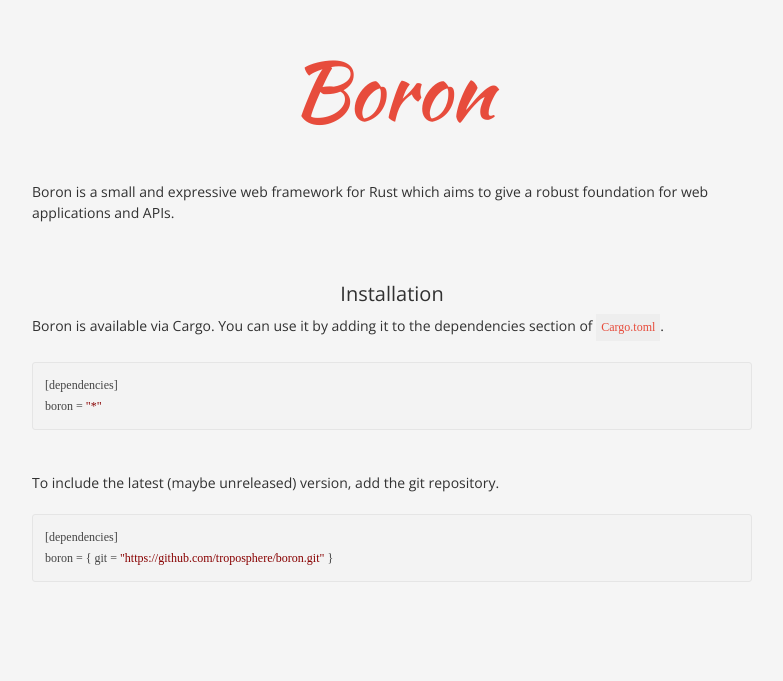
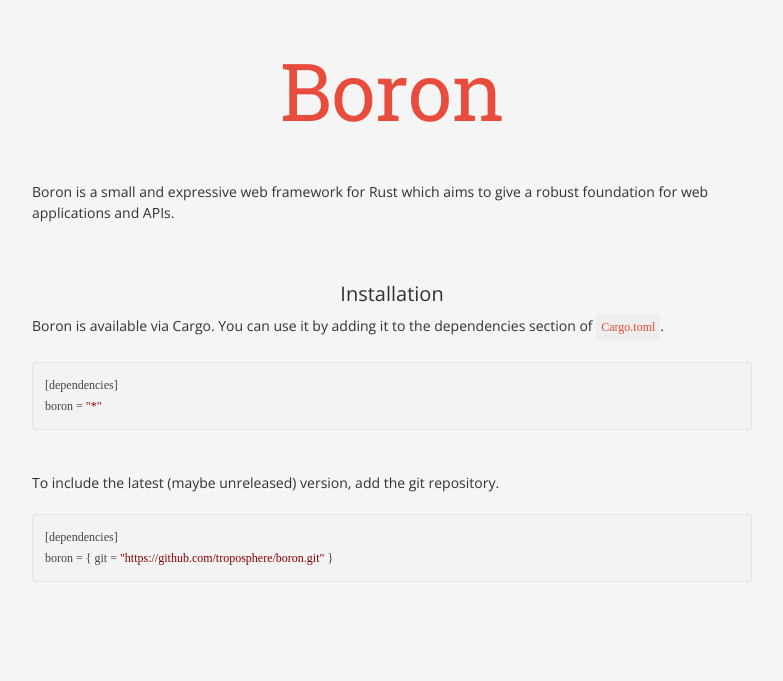
Before and after one commit to troposphere/boron, a plain HTML site: page index.html in a window 1280 px wide. Shown: the top 681 px of the page, without its empty margins (248-1031 px from the left). Drawn offline with nearby package versions, Linux system fonts and the light colour scheme; a web font is replaced by a local one.

Commit message:
Roboto Slab for logo

```diff
--- a/style.css
+++ b/style.css
@@ -1,6 +1,6 @@
 @import 'https://fonts.googleapis.com/css?family=Droid+Sans+Mono';
 @import 'https://fonts.googleapis.com/css?family=Open+Sans:300,400,600';
-@import 'https://fonts.googleapis.com/css?family=Kaushan+Script';
+@import 'https://fonts.googleapis.com/css?family=Roboto+Slab';
 
 * {
   margin: 0;
@@ -89,7 +89,7 @@
 }
 
 .logo h1 {
-  font-family: Kaushan Script;
+  font-family: Roboto Slab;
   font-size: 80px;
   color: #e74c3c;
   font-weight: 400;
```
